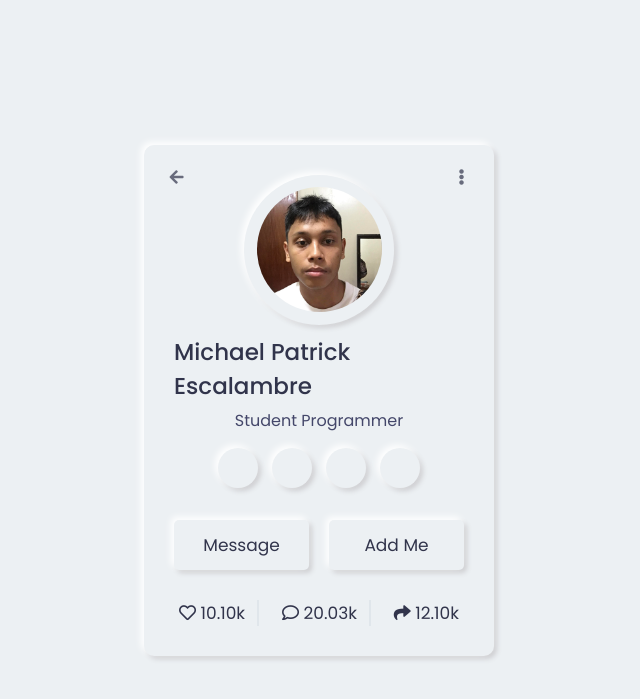
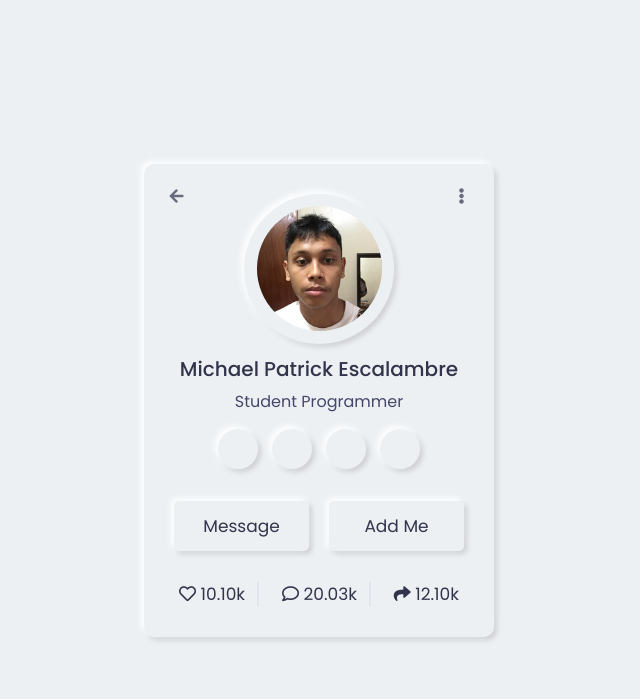
Before and after one commit to kiroVal/lab2, a PHP site: page / in a window 1280 px wide. Shown: the top 699 px of the page, without its empty margins (321-961 px from the left). Run offline with PHP 8.4, Linux system fonts and the light colour scheme.

Commit message:
updated week3

```diff
--- a/week3/style.css
+++ b/week3/style.css
@@ -74,7 +74,7 @@ body{
   object-fit: cover;
 }
 .wrapper .name{
-  font-size: 23px;
+  font-size: 20px;
   font-weight: 500;
   color: #31344b;
   margin: 10px 0 5px 0;
@@ -128,10 +128,10 @@ body{
 .social-icons a.twitter i{
   color: #1DA1F2;
 }
-.social-icons a.insta i{
+.social-icons a.github i{
   color: #E1306C;
 }
-.social-icons a.yt i{
+.social-icons a.linkedin i{
   color: #ff0000;
 }
 .wrapper .buttons{
```
